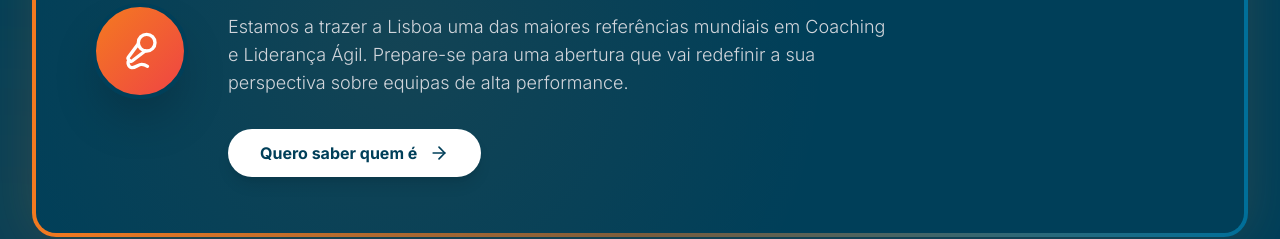
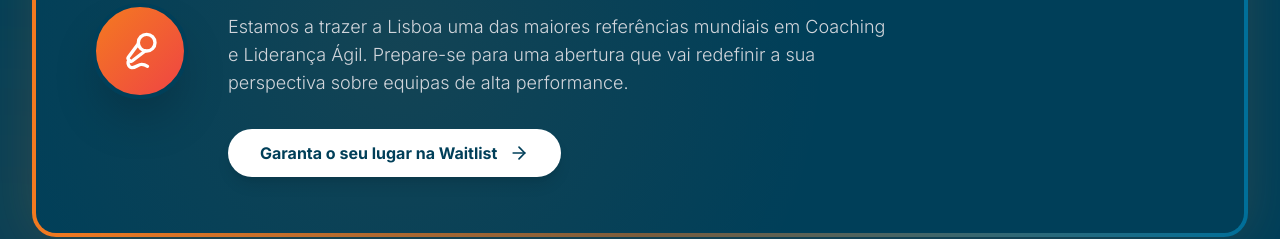
Before and after one commit to tugagilportugal-star/rsg2026, a React (Vite) app: page / in a window 1280 px wide. Shown: the part 4649-4888 px from the top of the page. Built offline with nearby package versions, Linux system fonts and the light colour scheme; no server answers.

Commit message:
Update Program.tsx

```diff
--- a/sections/Program.tsx
+++ b/sections/Program.tsx
@@ -130,7 +130,7 @@ export const Program: React.FC = () => {
                             onClick={() => document.getElementById('waitlist')?.scrollIntoView({ behavior: 'smooth' })}
                             className="group inline-flex items-center gap-3 bg-white text-brand-darkBlue px-8 py-3 rounded-full font-bold hover:bg-brand-orange hover:text-white transition-all duration-300 shadow-lg"
                         >
-                            Quero saber quem é
+                            Garanta o seu lugar na Waitlist
                             <ArrowRight className="w-5 h-5 group-hover:translate-x-1 transition-transform" />
                         </button>
                     </div>
```
